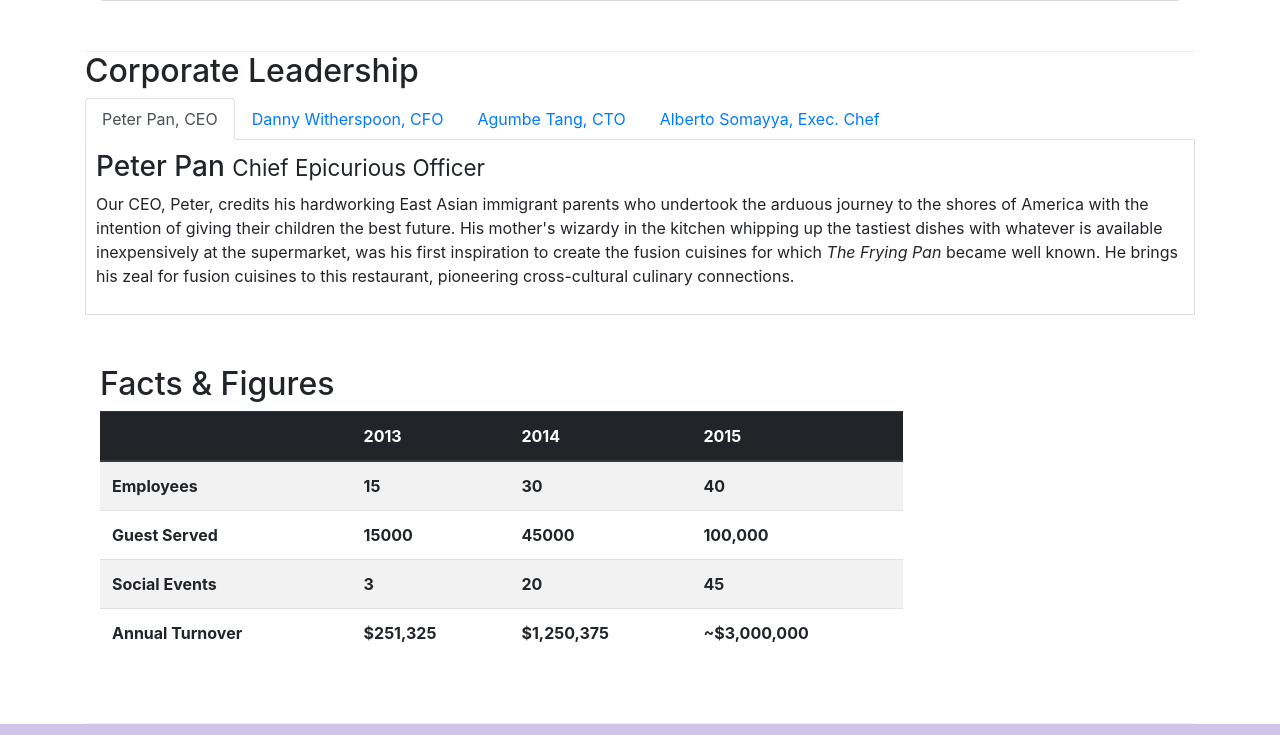
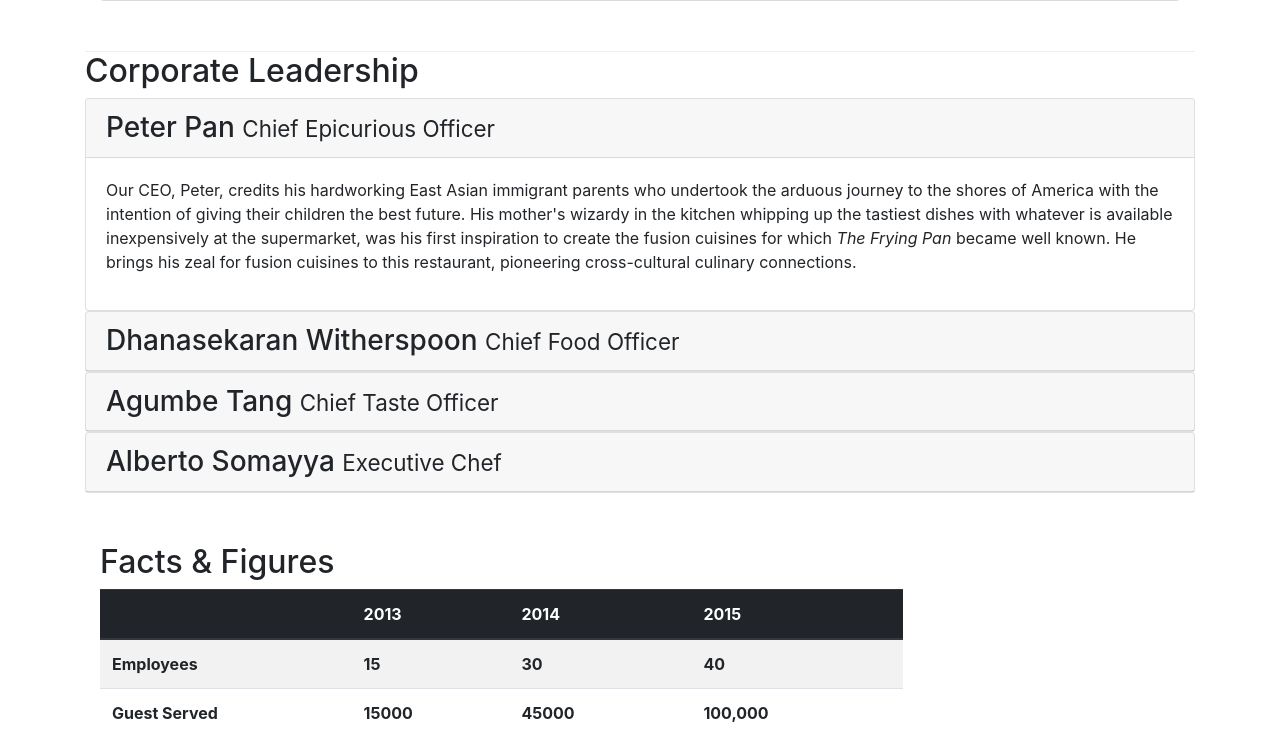
Before and after one commit to karanagrawal14/git-test, a website: page aboutus.html in a window 1280 px wide. Shown: the part 920-1655 px from the top of the page. Drawn offline with nearby package versions, Linux system fonts and the light colour scheme.

Commit message:
accordian

```diff
--- a/aboutus.html
+++ b/aboutus.html
@@ -98,47 +98,66 @@
         <div>
             <div>
                 <h2>Corporate Leadership</h2>
-                <ul class="nav nav-tabs">
-                    <li class="nav-item">
-                        <a href="#peter" class="nav-link active" role="tab" data-toggle="tab">Peter Pan, CEO</a>
-                    </li>
-
-                    <li class="nav-item">
-                        <a href="#danny" class="nav-link" role="tab" data-toggle="tab">Danny Witherspoon, CFO</a>
-                    </li>
 
 
-                    <li class="nav-item">
-                        <a href="#agumbe" class="nav-link" role="tab" data-toggle="tab">Agumbe Tang, CTO</a>
-                    </li>
+                <div id="accordian">
+                    <div class="card">
+                        <div class="card-header" role="tab" id="peterhead">
+                            <h3 class="mb-0">
+                                <a  data-toggle="collapse" data-target="#peter">Peter Pan <small>Chief Epicurious Officer</small></a>
+                            </h3>
+                        </div>
+                        <div  class="collapse show " id="peter" data-parent="#accordian">
 
-                    <li class="nav-item">
-                        <a href="#alberto" class="nav-link" role="tab" data-toggle="tab">Alberto Somayya, Exec. Chef</a>
-                    </li>
-                </ul>
-
-                <div class="tab-content">
-
-                    <div role="tabpanel" class="tab-pane fade show active" id="peter">
-
-                        <h3>Peter Pan <small>Chief Epicurious Officer</small></h3>
+                            <div class="card-body">
                             <p class="d-none d-sm-block">Our CEO, Peter, credits his hardworking East Asian immigrant parents who undertook the arduous journey to the shores of America with the intention of giving their children the best future. His mother's wizardy in the kitchen whipping up the tastiest dishes with whatever is available inexpensively at the supermarket, was his first inspiration to create the fusion cuisines for which <em>The Frying Pan</em> became well known. He brings his zeal for fusion cuisines to this restaurant, pioneering cross-cultural culinary connections.</p>
                             </div>
+                        </div>
+                    </div>
 
-                    <div role="tabpanel" class="tab-pane fade " id="danny">
-                    <h3>Dhanasekaran Witherspoon <small>Chief Food Officer</small></h3>
+                    <div class="card">
+                        <div class="card-header" role="tab" id="dannyhead">
+                            <h3 class="mb-0">
+                                <a  data-toggle="collapse" data-target="#danny">Dhanasekaran Witherspoon <small>Chief Food Officer</small></a>
+                            </h3>
+                        </div>
+                        <div  class="collapse" id="danny" data-parent="#accordian">
+
+                            <div class="card-body">
                             <p class="d-none d-sm-block">Our CFO, Danny, as he is affectionately referred to by his colleagues, comes from a long established family tradition in farming and produce. His experiences growing up on a farm in the Australian outback gave him great appreciation for varieties of food sources. As he puts it in his own words, <em>Everything that runs, wins, and everything that stays, pays!</em></p>
                             </div>
+                        </div>
+                    </div>
+                    <div class="card">
+                        <div class="card-header" role="tab" id="dannyhead">
+                            <h3 class="mb-0">
+                                <a  data-toggle="collapse" data-target="#agumbe">Agumbe Tang <small>Chief Taste Officer</small></a>
+                            </h3>
+                        </div>
+                        <div  class="collapse" id="agumbe" data-parent="#accordian">
 
-                    <div role="tabpanel" class="tab-pane fade " id="agumbe">
-                    <h3>Agumbe Tang <small>Chief Taste Officer</small></h3>
+                            <div class="card-body">
                                 <p class="d-none d-sm-block">Blessed with the most discerning gustatory sense, Agumbe, our CTO, personally ensures that every dish that we serve meets his exacting tastes. Our chefs dread the tongue lashing that ensues if their dish does not meet his exacting standards. He lives by his motto, <em>You click only if you survive my lick.</em></p>
                             </div>
+                        </div>
+                    </div>
+                    <div class="card">
+                        <div class="card-header" role="tab" id="dannyhead">
+                            <h3 class="mb-0">
+                                <a  data-toggle="collapse" data-target="#agumbe">Alberto Somayya <small>Executive Chef</small></a>
+                            </h3>
+                        </div>
+                        <div  class="collapse" id="agumbe" data-parent="#accordian">
 
-                    <div role="tabpanel" class="tab-pane fade" id="alberto">
-                    <h3>Alberto Somayya <small>Executive Chef</small></h3>
+                            <div class="card-body">
                                 <p class="d-none d-sm-block">Award winning three-star Michelin chef with wide International experience having worked closely with whos-who in the culinary world, he specializes in creating mouthwatering Indo-Italian fusion experiences. He says, <em>Put together the cuisines from the two craziest cultures, and you get a winning hit! Amma Mia!</em></p>
                             </div>
+                        </div>
+                    </div>
+
+
+
+
                 </div>
             </div>
        </div>
```
Lines whose indentation alone changed are shown as unchanged.
